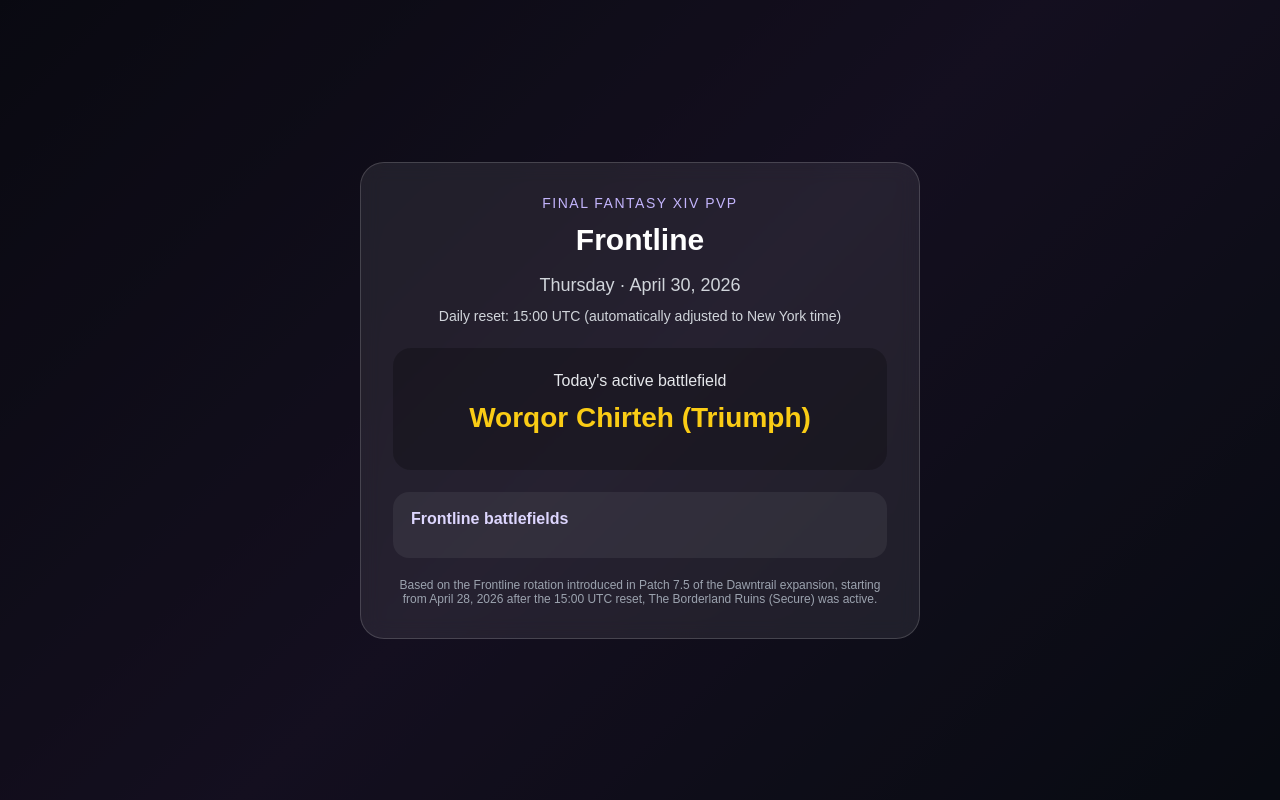
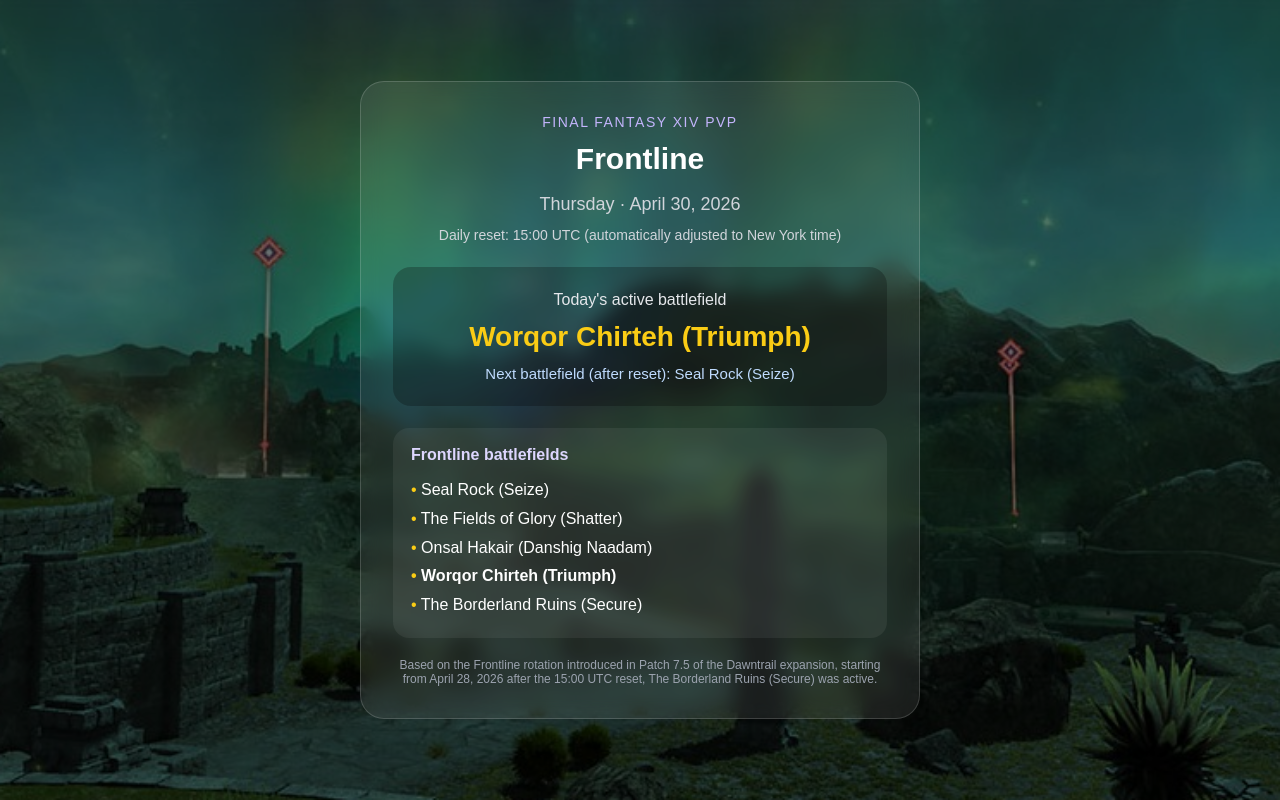
Before and after one commit to Evelyn-MS/ffxiv-pvp, a plain HTML site: page index.html in a window 1280 px wide. Drawn offline with Linux system fonts and the light colour scheme.

Commit message:
fix battlefield naming and layout

```diff
--- a/index.html
+++ b/index.html
@@ -72,7 +72,7 @@
       color: #d1d5db;
     }
 
-    .arena-box {
+    .battlefield-box {
       background: rgba(0, 0, 0, 0.25);
       border-radius: 18px;
       padding: 24px;
@@ -84,10 +84,10 @@
       color: #e5e7eb;
     }
 
-    .arena-name {
+    .battlefield-name {
       font-size: 28px;
       font-weight: bold;
-      color: #facc15; /* SOLO AQUÍ amarillo */
+      color: #facc15;
       margin-bottom: 12px;
     }
 
@@ -122,7 +122,7 @@
     }
 
     .today-map {
-      font-weight: bold; /* SOLO negrita, sin amarillo */
+      font-weight: bold;
     }
 
     footer {
@@ -134,9 +134,7 @@
 </head>
 
 <body>
-
   <main class="card">
-
     <p class="label">Final Fantasy XIV PvP</p>
 
     <h1>Frontline</h1>
@@ -145,10 +143,10 @@
 
     <p class="reset-info" id="resetInfo"></p>
 
-    <section class="arena-box">
+    <section class="battlefield-box">
       <p class="subtitle">Today's active battlefield</p>
-      <div class="arena-name" id="arenaName"></div>
-      <p class="next" id="nextArena"></p>
+      <div class="battlefield-name" id="battlefieldName"></div>
+      <p class="next" id="nextBattlefield"></p>
     </section>
 
     <section class="maps">
@@ -159,7 +157,6 @@
     <footer>
       Based on the Frontline rotation introduced in Patch 7.5 of the Dawntrail expansion, starting from April 28, 2026 after the 15:00 UTC reset, The Borderland Ruins (Secure) was active.
     </footer>
-
   </main>
 
   <script>
@@ -174,7 +171,7 @@
       "Worqor Chirteh (Triumph)"
     ];
 
-    const battlefieldsImages = {
+    const battlefieldImages = {
       "Seal Rock (Seize)": "images/seal-rock.jpg",
       "The Fields of Glory (Shatter)": "images/fields-of-glory.jpg",
       "Onsal Hakair (Danshig Naadam)": "images/onsal-hakair.jpg",
@@ -223,17 +220,20 @@
       const now = new Date();
       const index = getBattlefieldIndex(now);
       const next = (index + 1) % battlefields.length;
+      const currentBattlefield = battlefields[index];
 
       document.getElementById("todayDate").textContent = formatDate(now);
+
       document.getElementById("resetInfo").textContent =
         "Daily reset: 15:00 UTC (automatically adjusted to New York time)";
 
-      document.getElementById("arenaName").textContent = battlefields[index];
-      document.getElementById("nextArena").textContent =
-        "Next battlefield (after reset): " + arenas[next];
+      document.getElementById("battlefieldName").textContent = currentBattlefield;
+
+      document.getElementById("nextBattlefield").textContent =
+        "Next battlefield (after reset): " + battlefields[next];
 
       document.body.style.backgroundImage =
-        `url('${arenaImages[arenas[index]]}')`;
+        `url('${battlefieldImages[currentBattlefield]}')`;
 
       const uniqueMaps = [
         "Seal Rock (Seize)",
@@ -250,7 +250,7 @@
         const li = document.createElement("li");
         li.textContent = map;
 
-        if (map === arenas[index]) {
+        if (map === currentBattlefield) {
           li.classList.add("today-map");
         }
 
@@ -260,6 +260,5 @@
 
     render();
   </script>
-
 </body>
 </html>
```
